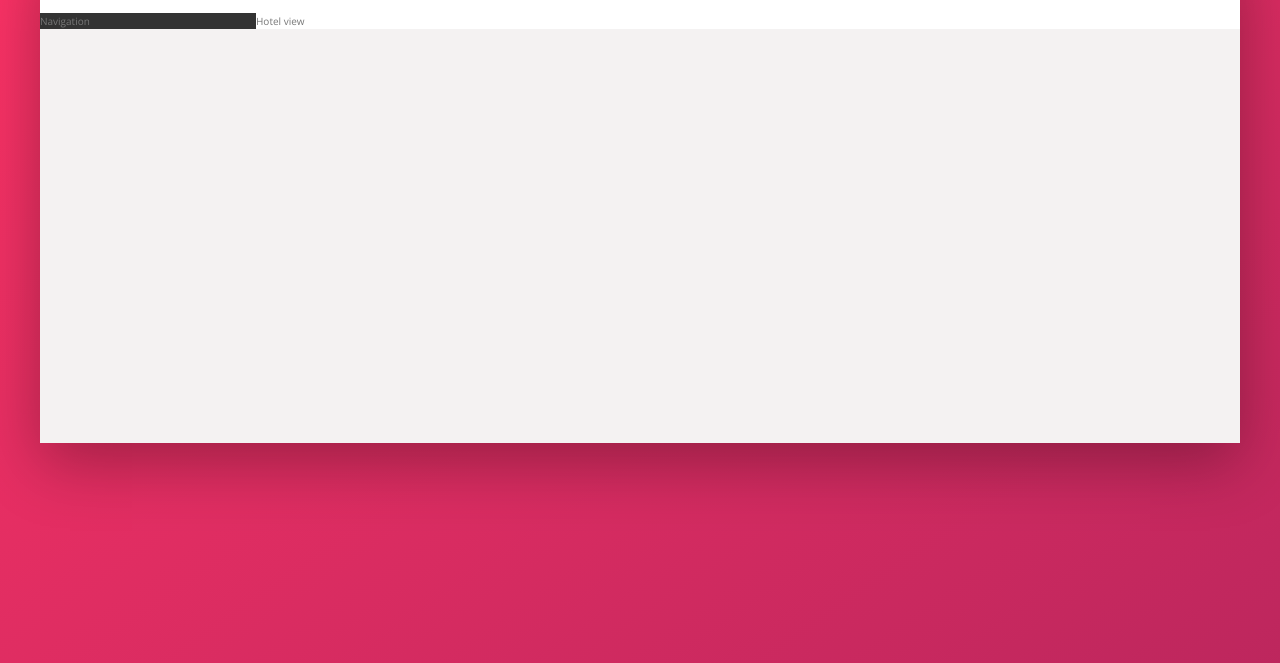
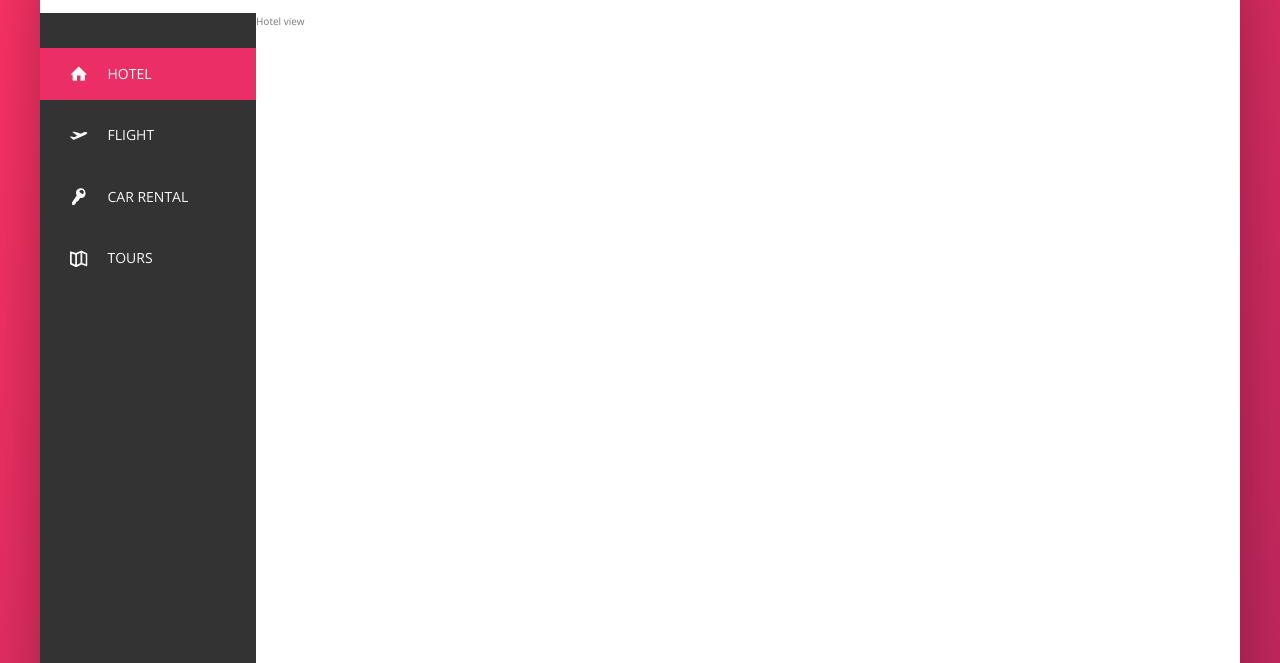
Before and after one commit to sivakusayan/Trillo, a website: page index.html in a window 1280 px wide. Shown: the part 137-800 px from the top of the page. Drawn offline with nearby package versions, Linux system fonts and the light colour scheme.

Commit message:
Styled the sidebar

```diff
--- a/index.html
+++ b/index.html
@@ -44,7 +44,44 @@
             </header>
             <div class="content">
                 <nav class="sidebar">
-                    Navigation
+                    <ul class="side-nav">
+                        <li class="side-nav__item side-nav__item--active">
+                            <a href="#" class="side-nav__link">
+                                <svg class="side-nav__icon">
+                                    <use xlink:href="img/sprite.svg#icon-home"></use>
+                                </svg>
+                                <span>Hotel</span>
+                            </a>
+                        </li>
+                        <li class="side-nav__item">
+                            <a href="#" class="side-nav__link">
+                                <svg class="side-nav__icon">
+                                    <use xlink:href="img/sprite.svg#icon-aircraft-take-off"></use>
+                                </svg>
+                                <span>Flight</span>
+                            </a>
+                        </li>
+                        <li class="side-nav__item">
+                            <a href="#" class="side-nav__link">
+                                <svg class="side-nav__icon">
+                                    <use xlink:href="img/sprite.svg#icon-key"></use>
+                                </svg>
+                                <span>Car Rental</span>
+                            </a>
+                        </li>
+                        <li class="side-nav__item">
+                            <a href="#" class="side-nav__link">
+                                <svg class="side-nav__icon">
+                                    <use xlink:href="img/sprite.svg#icon-map"></use>
+                                </svg>
+                                <span>Tours</span>
+                            </a>
+                        </li>
+                    </ul>
+
+                    <div class="legal">
+                        &copy; 2018 by Trillo. All rights reserved.
+                    </div>
                 </nav>
                 <main class="hotel-view">
                     Hotel view
--- a/sass/_base.scss
+++ b/sass/_base.scss
@@ -31,6 +31,10 @@ Grey dark 3: #999
   --color-grey-dark-3: #999;
 
   --shadow-dark: 0 2rem 6rem rgba(0,0,0,.3);
+
+  --animation-fast: .1s;
+  --animation-medium: .2s;
+  --animation-slow: .4s;
 }
 
 * {
--- a/sass/_components.scss
+++ b/sass/_components.scss
@@ -22,7 +22,7 @@
     padding: .7rem 2rem;
     border-radius: 100px;
     width: 90%;
-    transition: all .2s;
+    transition: all var(--animation-medium);
     margin-right: -3.5rem;
 
     &:focus {
@@ -69,6 +69,7 @@
     height: 100%;
     display: flex;
     align-items: center;
+    transition: all var(--animation-medium);
   }
 
   & > *:hover {
@@ -104,3 +105,76 @@
     margin-right: 1rem;
   }
 }
+
+//----------------------------------------------------------------
+// SIDE NAVIGATION
+
+.side-nav {
+  font-size: 1.4rem;
+  list-style: none;
+  margin-top: 3.5rem;
+
+  &__item {
+    position: relative;
+
+    &:not(:last-child) {
+      margin-bottom: .9rem;
+    }
+  }
+
+  &__item::before {
+    content: "";
+    position: absolute;
+    top: 0;
+    left: 0;
+    height: 100%;
+    width: 10px;
+    background-color: var(--color-primary);
+    transform: scaleY(0);
+    transition: transform var(--animation-medium),
+                background-color var(--animation-fast),
+                width var(--animation-medium)
+                      cubic-bezier(1,0,0,1)
+                      var(--animation-medium);
+  }
+
+  &__item:hover::before,
+  &__item--active::before {
+    transform: scaleY(1);
+    width: 100%;
+  }
+
+  &__item:active::before {
+    background-color: var(--color-primary-light)
+  }
+
+  &__link:link,
+  &__link:visited {
+    color: var(--color-grey-light-1);
+    text-decoration: none;
+    text-transform: uppercase;
+    display: block;
+    padding: 1.5rem 3rem;
+    position: relative;
+    z-index: 10;
+
+    display: flex;
+    align-items: center;
+  }
+
+  &__icon {
+    width: 1.75rem;
+    height: 1.75rem;
+    margin-right: 2rem;
+    fill: currentColor;
+  }
+}
+
+//----------------------------------------------------------------
+// LEGAL TEXT
+.legal {
+  font-size: 1.2rem;
+  color: var(--color-grey-light-4);
+  text-align: center;
+  padding: 2.5rem;
+}
--- a/sass/_layout.scss
+++ b/sass/_layout.scss
@@ -25,9 +25,13 @@
   background-color: var(--color-grey-dark-1);
 
   flex: 0 0 18%;
+  display: flex;
+  flex-direction: column;
+  justify-content: space-between;
 }
 
 .hotel-view {
   background-color: #fff;
   flex: 1;
+  height: 80rem;
 }
```
Also changed, not shown: css/style.css.
